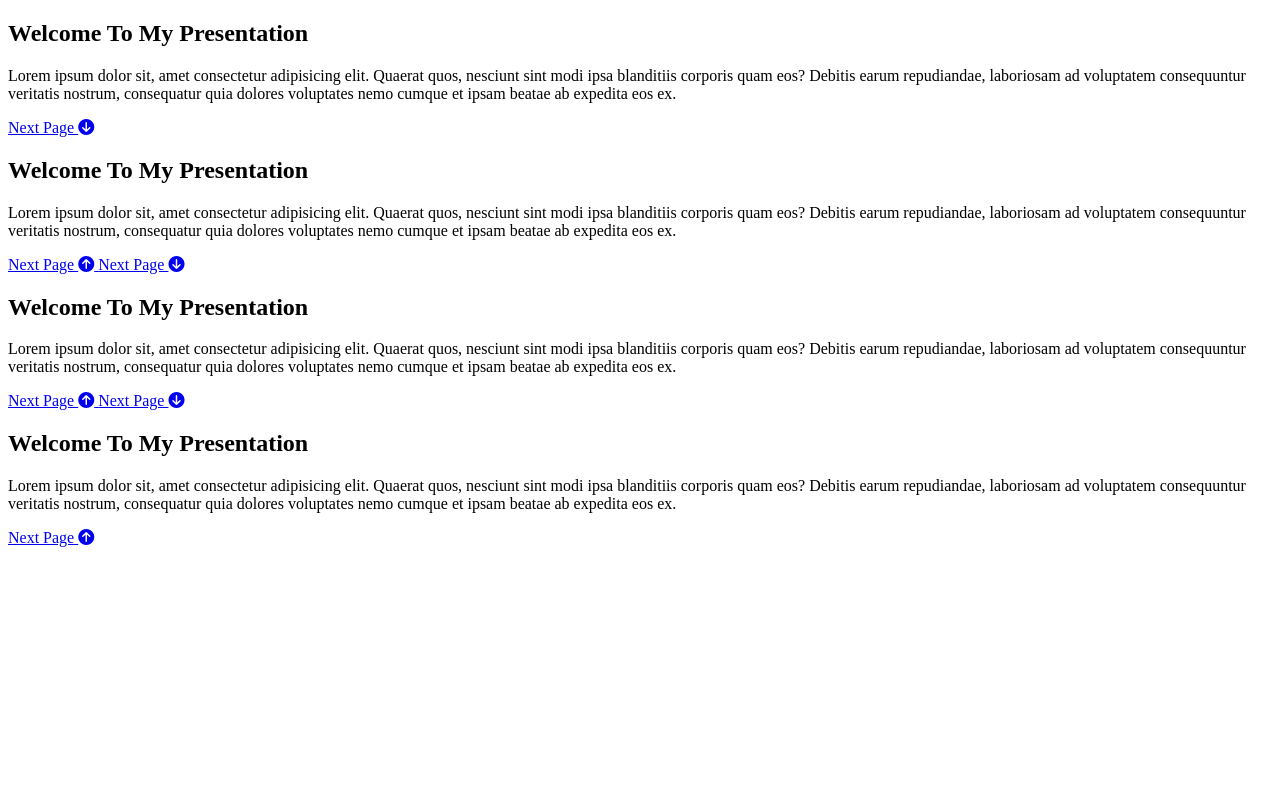
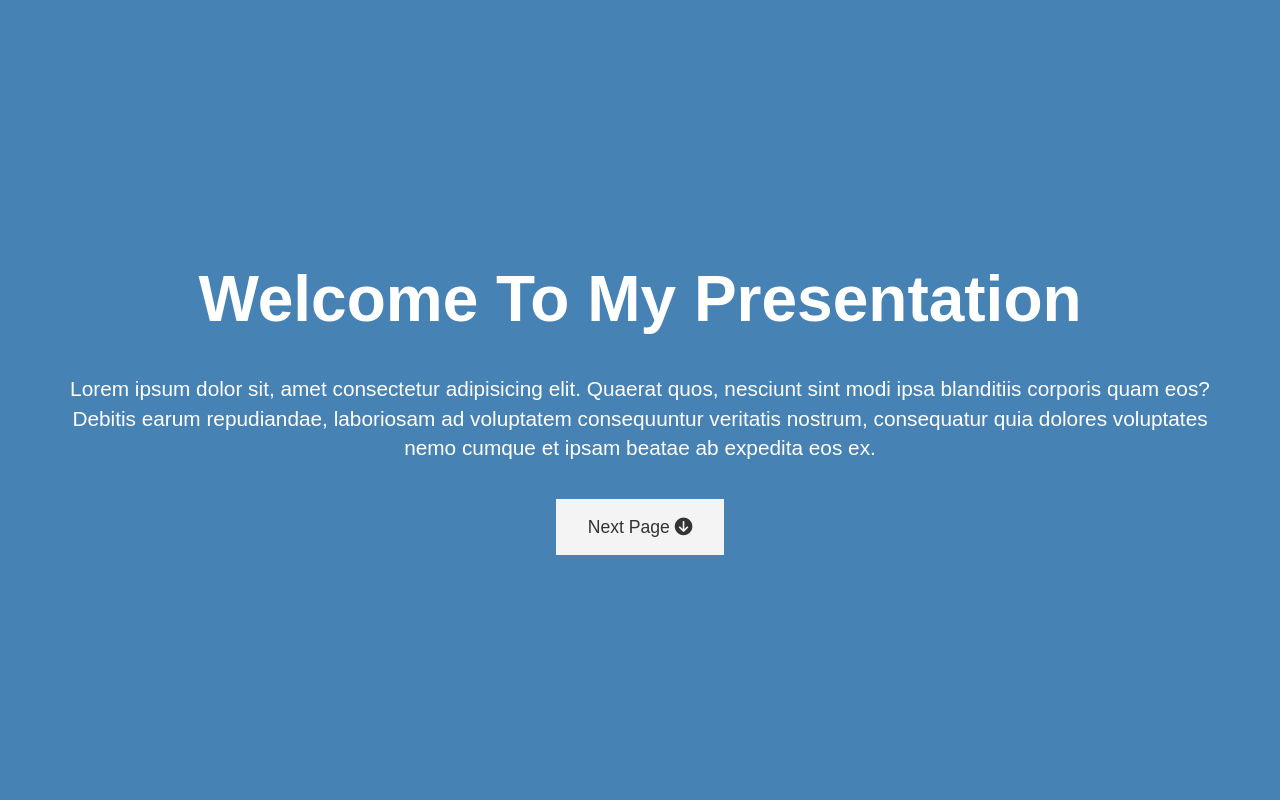
Before and after one commit to webdevotter/presentation-website, a plain HTML site: page index.html in a window 1280 px wide. Shown: the top 800 px of the page. Drawn offline with Linux system fonts and the light colour scheme.

Commit message:
Presentation Website
CSS & Smooth Animation

```diff
--- a/index.html
+++ b/index.html
@@ -6,10 +6,8 @@
   <meta name="viewport" content="width=device-width, initial-scale=1.0">
   <title>Presentation</title>
   <script src="https://kit.fontawesome.com/e70e90600d.js" crossorigin="anonymous"></script>
-  <style>
-
-  </style>
-</head>
+  <link rel="stylesheet" href="./styles.css">
+  </head>
 <body>
   <!-- Page 1 - Introduction -->
   <section id="page-1" class="page">
--- /dev/null
+++ b/styles.css
@@ -0,0 +1,70 @@
+:root {
+  --page-1-color: steelblue;
+  --page-2-color: tan;
+  --page-3-color: teal;
+  --page-4-color: slateblue;
+  --animate-speed: 1s;
+}
+
+html {
+  scroll-behavior: smooth;
+}
+
+body {
+  font-family: Arial, Helvetica, sans-serif;
+  line-height: 1.4;
+  margin: 0;
+  padding: 0;
+  overflow: hidden;
+  color: #fff;
+}
+
+/* Page Colors */
+
+#page-1 {background: var(--page-1-color);}
+#page-2 {background: var(--page-2-color);}
+#page-3 {background: var(--page-3-color);}
+#page-4 {background: var(--page-4-color);}
+
+.page {
+  display: flex;
+  flex-direction: column;
+  height: 100vh;
+  align-items: center;
+  justify-content: center;
+  text-align: center;
+  padding: 0 4rem;
+}
+
+.page h1 {
+  font-size: 4rem;
+  line-height: 1.2;
+  margin: 1rem;
+}
+
+.page p {
+  font-size: 1.3rem;
+}
+
+.btn {
+  display: inline-block;
+  padding: 1rem 2rem;
+  background-color: #f4f4f4;
+  color: #333;
+  text-decoration: none;
+  border: none;
+  margin-top: 1rem;
+  font-size: 1.1rem;
+  transition: all 0.3s ease-in;
+}
+
+.btn:hover,
+.btn-dark {
+  background-color: #333;
+  color: #fff;
+}
+
+.btn-dark {
+  background-color: #fff;
+  color: #333;
+}
```
